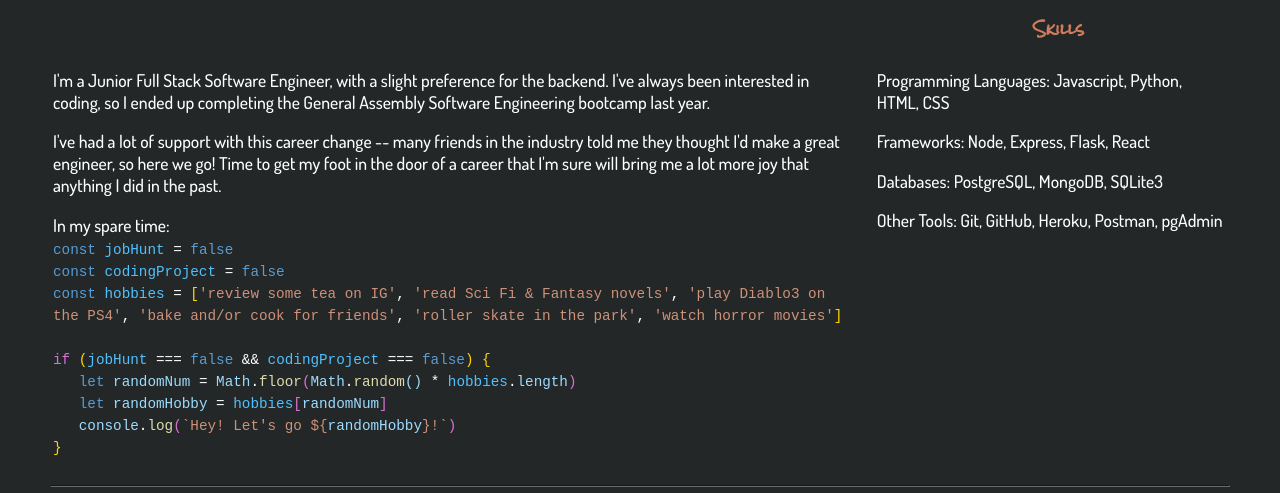
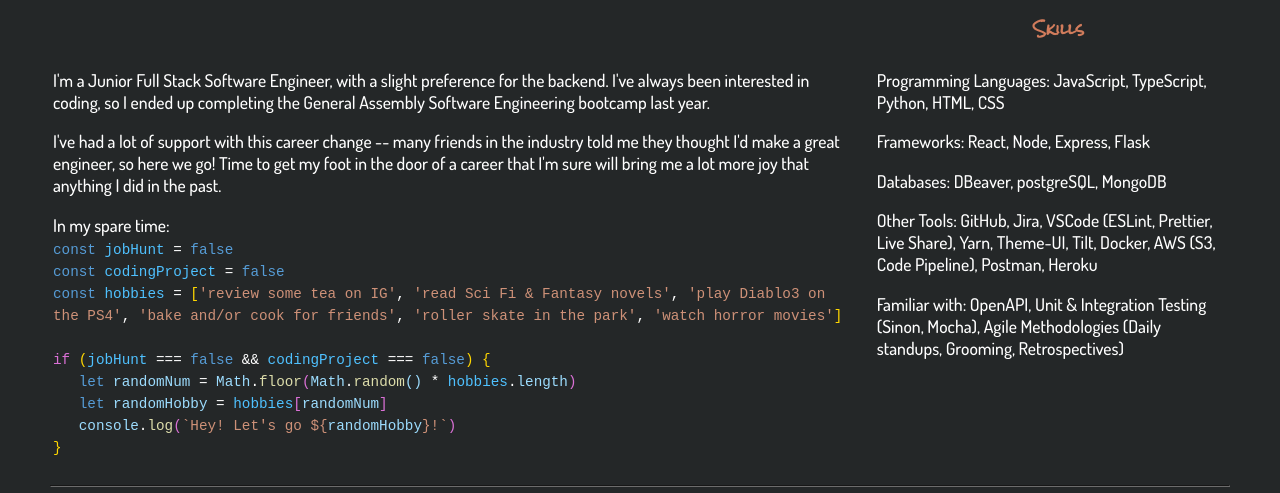
Before and after one commit to blakmagjick/portfolio, a plain HTML site: page index.html in a window 1280 px wide. Shown: the part 218-711 px from the top of the page. Drawn offline with Linux system fonts and the light colour scheme.

Commit message:
Updated skills

```diff
--- a/index.html
+++ b/index.html
@@ -43,10 +43,11 @@
                         </p>
                     </td>
                     <td valign='top'>
-                        <p>Programming Languages: Javascript, Python, HTML, CSS</p>
-                        <p>Frameworks: Node, Express, Flask, React</p>
-                        <p>Databases: PostgreSQL, MongoDB, SQLite3</p>
-                        <p>Other Tools: Git, GitHub, Heroku, Postman, pgAdmin </p>
+                        <p>Programming Languages: JavaScript, TypeScript, Python, HTML, CSS</p>
+                        <p>Frameworks: React, Node, Express, Flask</p>
+                        <p>Databases: DBeaver, postgreSQL, MongoDB</p>
+                        <p>Other Tools: GitHub, Jira, VSCode (ESLint, Prettier, Live Share), Yarn, Theme-UI, Tilt, Docker, AWS (S3, Code Pipeline), Postman, Heroku </p>
+                        <p>Familiar with: OpenAPI, Unit & Integration Testing (Sinon, Mocha), Agile Methodologies (Daily standups, Grooming, Retrospectives)</p>
                     </td>
                 </tr>
             </table>
```
